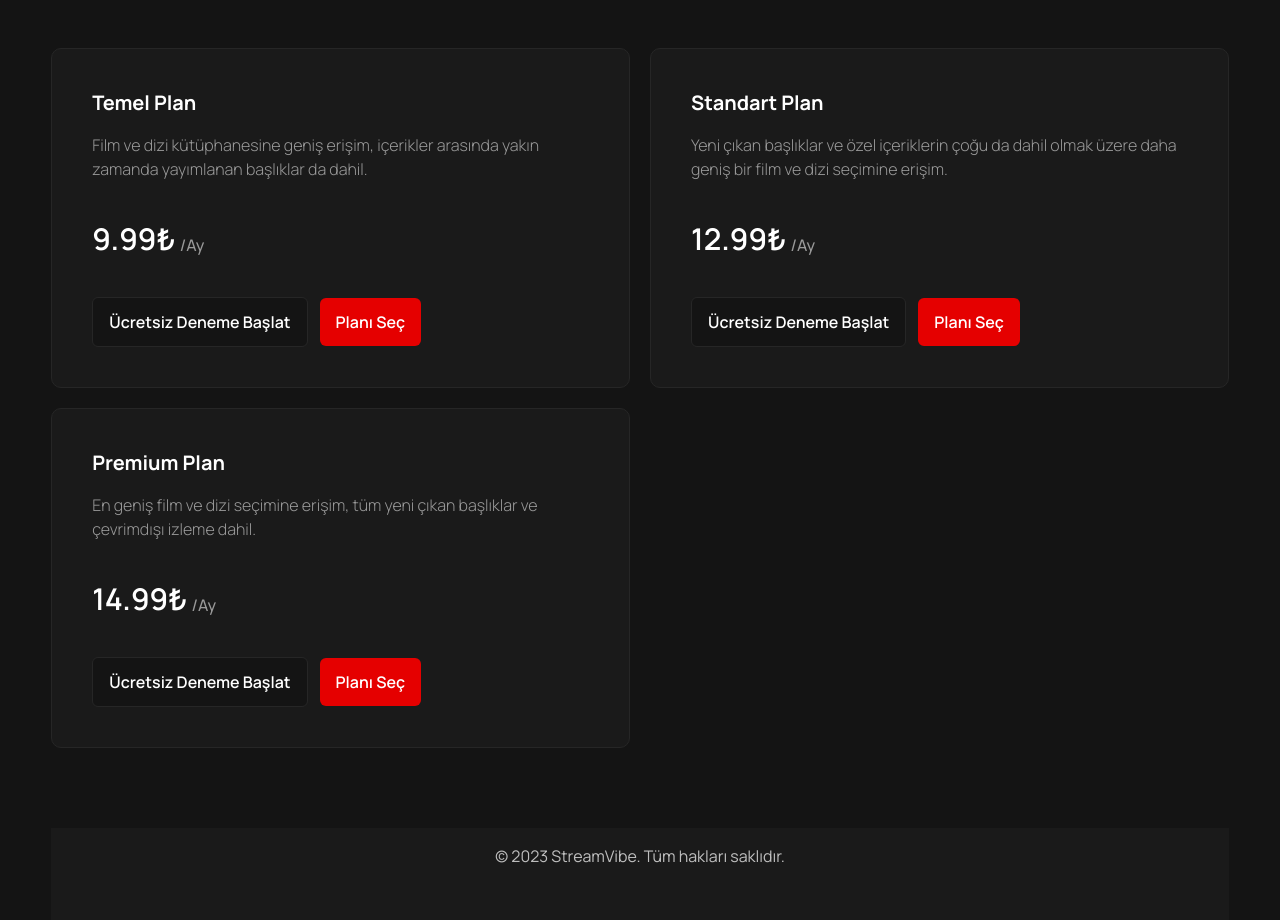
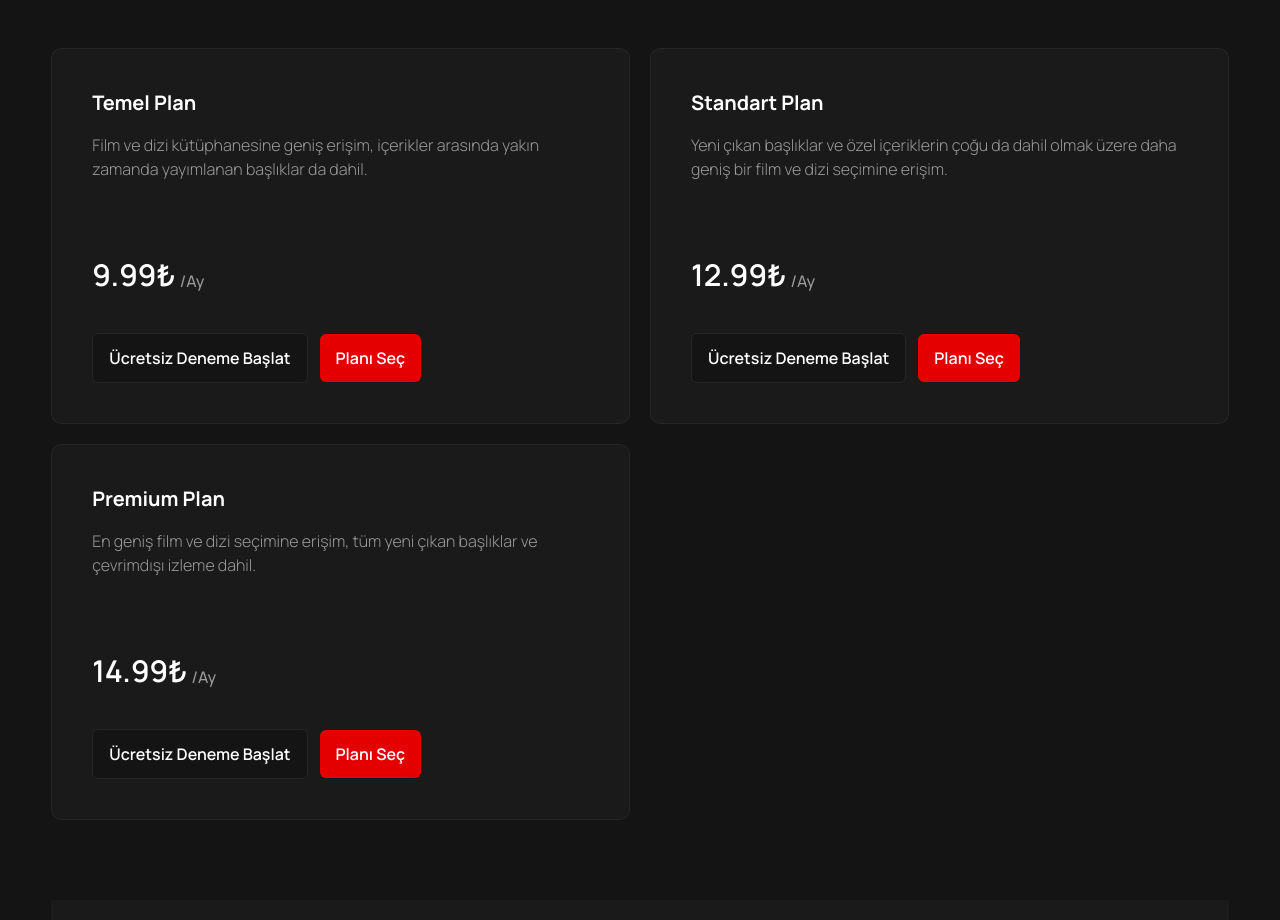
Before and after one commit to ismailkskn98/streamVibe, a Next.js app: page / in a window 1280 px wide. Shown: the part 3400-4320 px from the top of the page. Built offline with nearby package versions, Linux system fonts and the light colour scheme.

Commit message:
Pricing tasarım iyileştirildi

```diff
--- a/src/components/pricing/PricingCard.tsx
+++ b/src/components/pricing/PricingCard.tsx
@@ -9,10 +9,10 @@ type PricingCardsProps = {
 
 const PricingCard = ({ plan, isYearly }: PricingCardsProps) => {
   return (
-    <article className="flex flex-col items-start gap-[30px] md:gap-10 2xl:gap-[50px] p-5 md:p-10 2xl:p-[50px] bg-black-10 border border-solid border-black-15 rounded-[10px] 2xl:rounded-xl">
+    <article className="flex flex-col items-start gap-[30px] md:gap-10 2xl:gap-[40px] p-5 md:p-10 2xl:p-[50px] bg-black-10 border border-solid border-black-15 rounded-[10px] 2xl:rounded-xl">
       <div className="flex flex-col items-start gap-4">
         <h5 className="text-white text-lg md:text-xl 2xl:text-2xl font-bold">{plan.name}</h5>
-        <p className="text-grey-60 text-sm md:text-base 2xl:text-lg font-light">{plan.description}</p>
+        <p className="text-grey-60 text-sm md:text-base 2xl:text-lg font-light min-h-[84px]">{plan.description}</p>
       </div>
       <div className="flex items-end justify-start gap-[2px] xl:gap-1">
         <span className="text-white font-semibold text-2xl md:text-3xl 2xl:text-[40px]">{isYearly ? plan.yearlyPrice : plan.monthlyPrice}₺</span>
@@ -21,13 +21,13 @@ const PricingCard = ({ plan, isYearly }: PricingCardsProps) => {
       <div className="flex items-center gap-3 2xl:gap-5">
         <Link
           href={"/"}
-          className="bg-black-08 text-white font-semibold text-sm lg:text-base 3xl:text-lg border border-solid border-black-15 px-4 py-3 2xl:px-6 2xl:py-[18px] rounded-md 2xl:rounded-lg whitespace-nowrap"
+          className="bg-black-08 text-white font-semibold text-sm lg:text-base 3xl:text-lg border border-solid border-black-15 px-4 py-3 2xl:px-6 2xl:py-[18px] rounded-md 2xl:rounded-lg whitespace-nowrap hover:bg-black-06 transition-all"
         >
           Ücretsiz Deneme Başlat
         </Link>
         <Link
           href={plan.url}
-          className="bg-red-45 text-white font-semibold text-sm lg:text-base 3xl:text-lg px-4 py-3 2xl:px-6 2xl:py-[18px] rounded-md 2xl:rounded-lg whitespace-nowrap"
+          className="bg-red-45 text-white font-semibold text-sm lg:text-base 3xl:text-lg px-4 py-3 2xl:px-6 2xl:py-[18px] rounded-md 2xl:rounded-lg whitespace-nowrap hover:bg-red-55 transition-all"
         >
           Planı Seç
         </Link>
```
